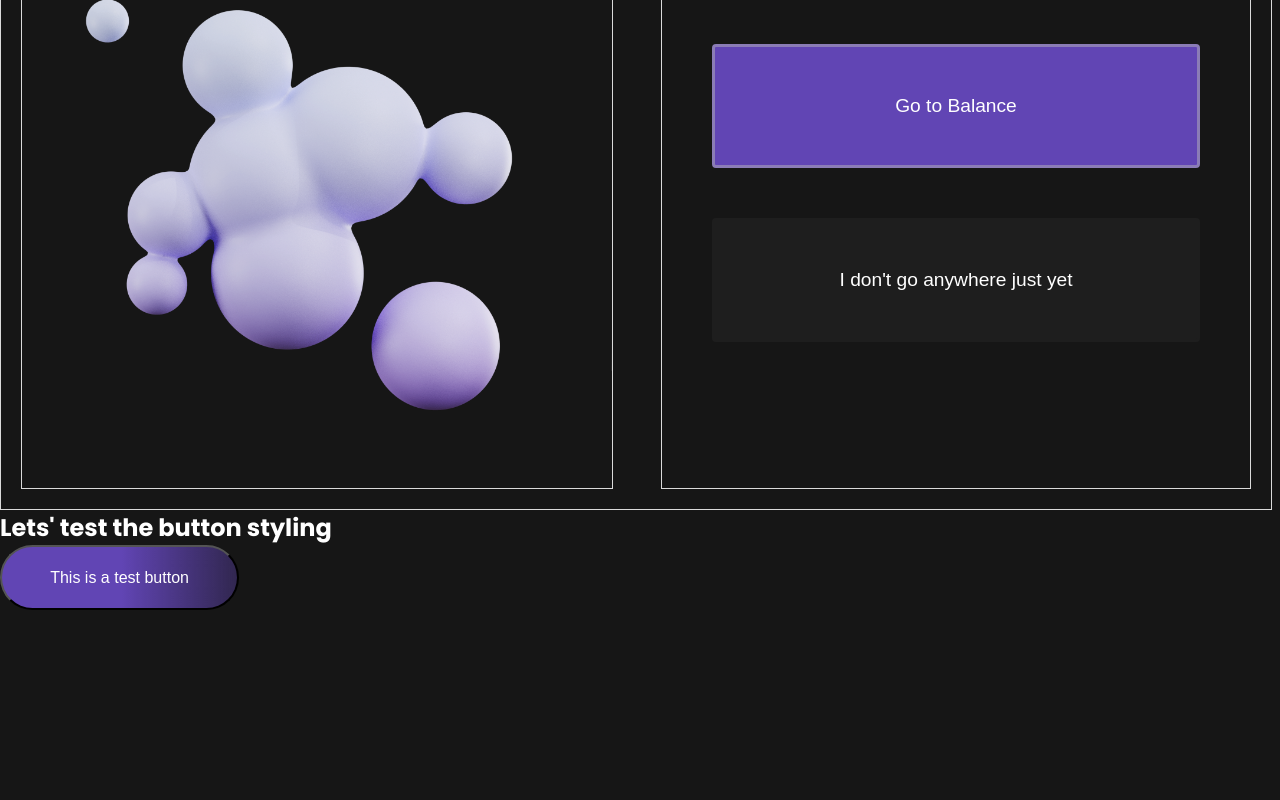
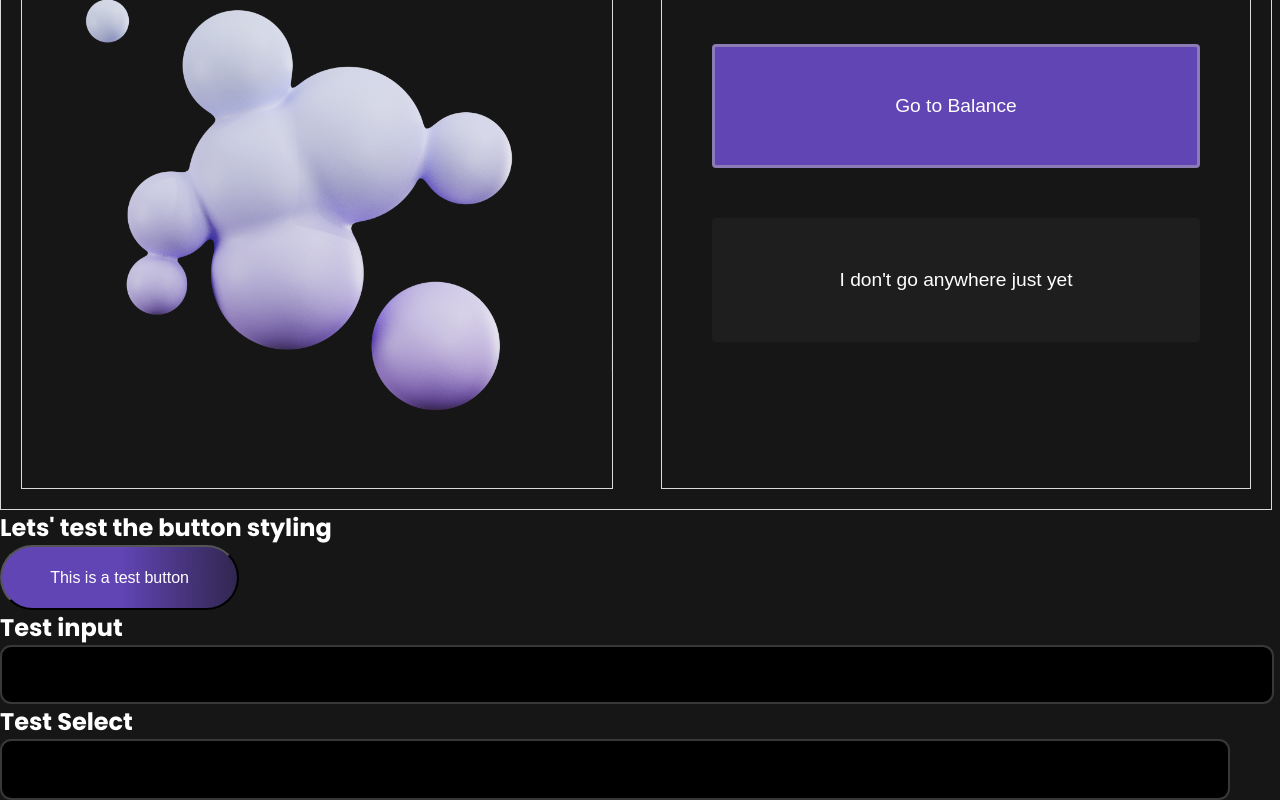
Before and after one commit to PaivarintaEmilia/fullStackOwnMainProject, a React (Vite) app: page / in a window 1280 px wide. Shown: the part 172-972 px from the top of the page. Before the commit the page ends 800 px from the top, so only its background shows below. Built offline with nearby package versions, Linux system fonts and the light colour scheme.

Commit message:
Create InputField and Select components. Add styling to these components in globals.css.

```diff
--- a/src/assets/globals.css
+++ b/src/assets/globals.css
@@ -17,6 +17,8 @@ body {
     color: white;
 }
 
+/* COMMON COMPONENTS */
+
 /* Global main styling of a button. Use modules classNames to different styling options. */
 #global-btn {
     width: 14.94619rem;
@@ -28,3 +30,33 @@ body {
     color: white;
     font-size: 1rem;
 }
+
+#global-input {
+    width: 100%;
+    padding: 20px;
+    border-radius: 0.7rem;
+    background: #000;
+    /* reunus */
+    border: 2px solid #383838; /* Oletusreunusväri */
+    transition: border-color 0.3s ease-in-out; /* Siirtymä reunusvärille */
+    outline: none; /* Poistaa oletustyylin focus-tilassa */
+}
+
+#global-input:focus {
+    border-color: #6145b49f; /* Reunusväri focus-tilassa */
+}
+
+#global-select {
+    width: 100%;
+    padding: 20px;
+    border-radius: 0.7rem;
+    background: #000;
+    /* reunus */
+    border: 2px solid #383838; /* Oletusreunusväri */
+    transition: border-color 0.3s ease-in-out; /* Siirtymä reunusvärille */
+    outline: none; /* Poistaa oletustyylin focus-tilassa */
+}
+
+#global-select:focus {
+    border-color: #6145b49f; /* Reunusväri focus-tilassa */
+}
--- a/src/common/InputField.tsx
+++ b/src/common/InputField.tsx
@@ -0,0 +1,20 @@
+import React from "react";
+
+
+interface InputFieldProps {
+    name: string,
+    type: 'text' | 'password' | 'number' | 'hidden', // Mieti jos tähän tulee lisätä tai poistaa jotain
+    placeholder: string,
+    value: string,
+    className: string,
+    id: string,
+    onChange: () => void,
+}
+
+
+const InputField: React.FC<InputFieldProps> = ({ name, type, placeholder, value, className, id, onChange}) => {
+
+    return <input name={name} type={type} placeholder={placeholder} value={value} className={className} id={id} onClick={onChange} />
+}
+
+export default InputField;
--- a/src/common/Select.tsx
+++ b/src/common/Select.tsx
@@ -0,0 +1,22 @@
+import React from "react";
+
+
+interface SelectProps {
+    name: string,
+    value: string,
+    className: string,
+    id: string,
+    optionText: string,
+}
+
+
+const Select: React.FC<SelectProps> = ({ name, value, className, id, optionText }) => {
+
+    return (
+        <select name={name} id={id} className={className}>
+            <option value={value}>{optionText}</option>
+        </select>
+    );
+}
+
+export default Select;
--- a/src/pages/Home.tsx
+++ b/src/pages/Home.tsx
@@ -2,6 +2,8 @@ import React from "react";
 import NavContainer from "../components/NavContainer/NavContainer";
 //TEst button styling
 import ButtonComponent from "../common/Button";
+import InputField from "../common/InputField";
+import Select from "../common/Select";
 
 const Home: React.FC = () => {
 
@@ -29,6 +31,24 @@ const Home: React.FC = () => {
         onClick={handle}
         text="This is a test button"
       />
+      <h2>Test input</h2>
+      <InputField
+        name="Name"
+        type="text"
+        placeholder="testPlaceholder"
+        value="value"
+        className="inPutFieldClass"
+        id="global-input"
+        onChange={handle}
+      />
+      <h2>Test Select</h2>
+      <Select
+        name="name"
+        value="value"
+        className="selectClass"
+        id="global-select"
+        optionText="Helooo"
+      />
     </div>
   );
 };
```
